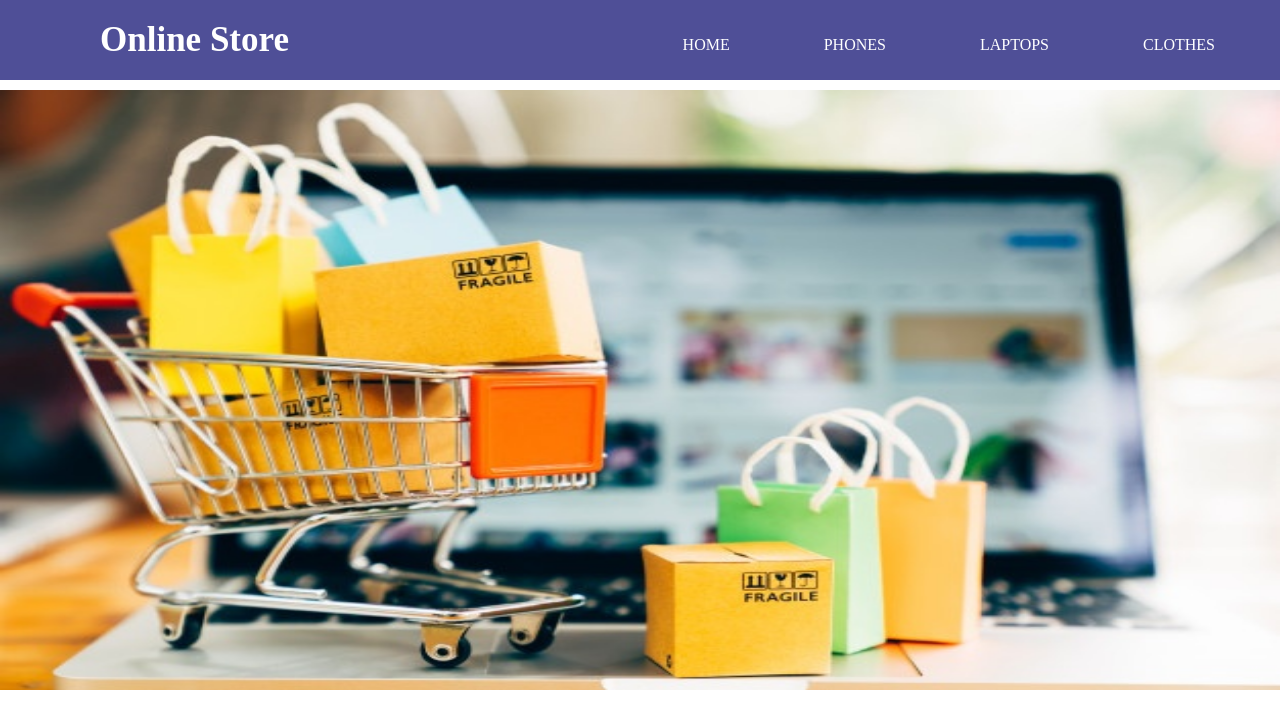
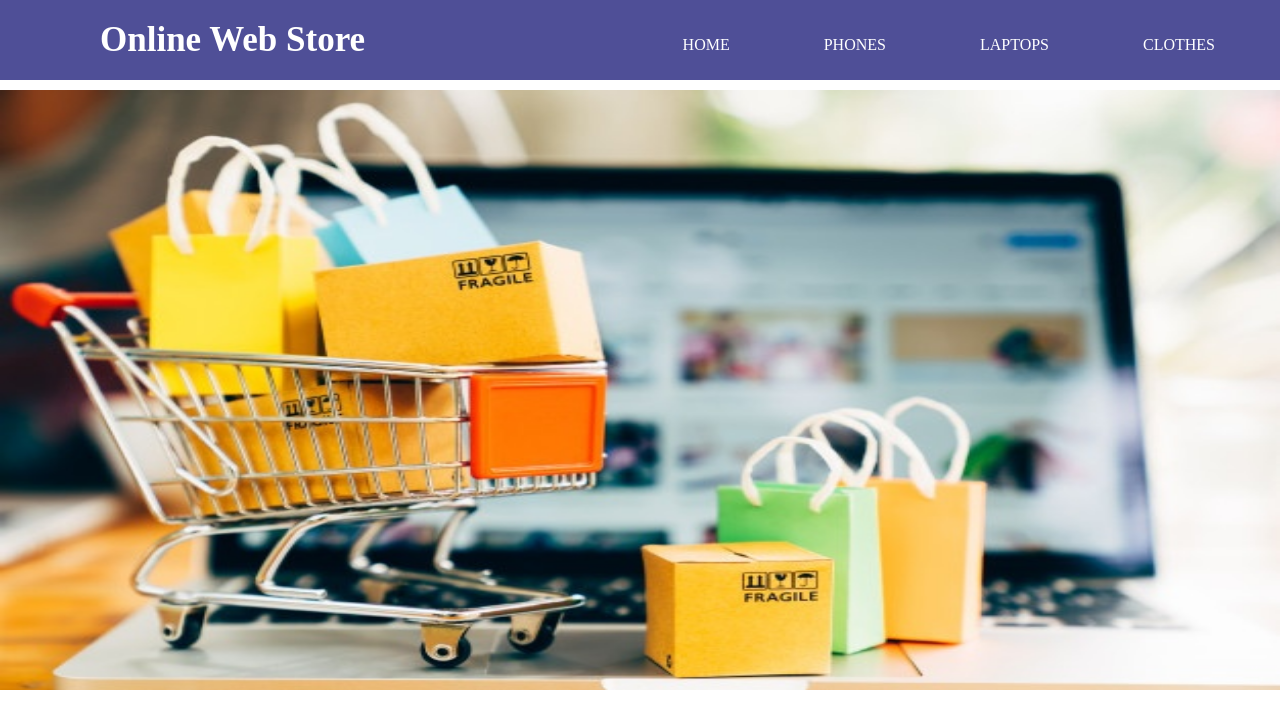
Before and after one commit to Rajitha34/online-shopping-website, a plain HTML site: page index.html in a window 1280 px wide. Drawn offline with Linux system fonts and the light colour scheme.

Commit message:
chnage navbar name

```diff
--- a/index.html
+++ b/index.html
@@ -8,7 +8,7 @@
 </head>
 <body>
 <nav>
-     <label class="logo">Online Store</label>
+     <label class="logo">Online Web Store</label>
        <ul>
             <li><a class="active" href="#">HOME</a></li>
             <li><a href="phones.html">PHONES</a></li>
```
